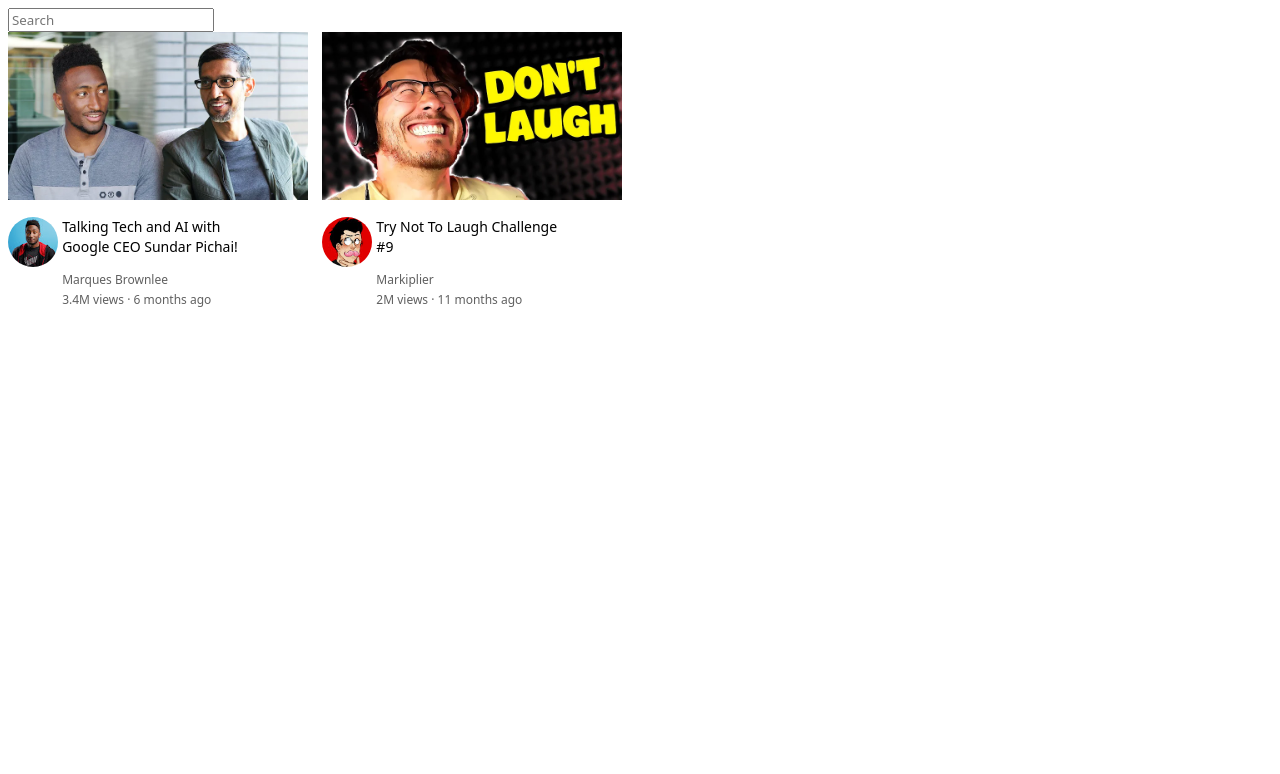
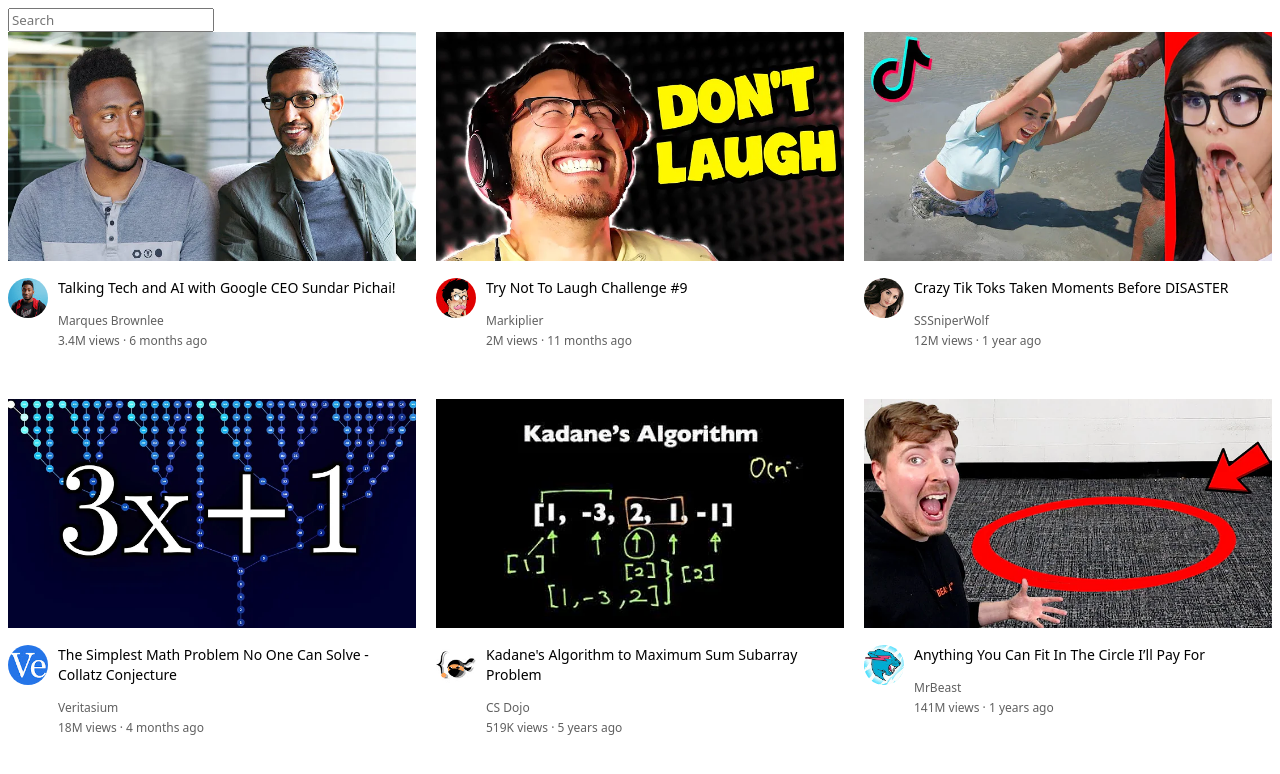
Before and after one commit to Aryan0401/Youtube_Clone, a plain HTML site: page index.html in a window 1280 px wide. Drawn offline with Linux system fonts and the light colour scheme.

Commit message:
Css grid

```diff
--- a/index.html
+++ b/index.html
@@ -10,13 +10,13 @@
 <body>
 
     <input class="search" type="text" placeholder="Search">
-
+<div class="outer-grid">
     <div class="div1">
        <div class="thumbnail-div">
              <img  class="video-thumbnail" src="/PICS/img3.png" alt="">
        </div>
 
-        <div>
+        <div class="video-info-grid">
             <div class="channel-profile">
                 <img class="channel-logo" src="profile/channel-1.jpeg" alt="">
             </div>
@@ -35,7 +35,7 @@
              <img  class="video-thumbnail" src="/PICS/img4.png" alt="">
        </div>
 
-        <div>
+        <div class="video-info-grid">
             <div class="channel-profile">
                 <img class="channel-logo" src="profile/channel-2.jpeg" alt="">
             </div>
@@ -50,5 +50,97 @@
         </div>
     </div>
 
+    <div class="div1">
+       <div class="thumbnail-div">
+             <img  class="video-thumbnail" src="/PICS/pic3.png" alt="">
+       </div>
+
+        <div class="video-info-grid">
+            <div class="channel-profile">
+                <img class="channel-logo" src="profile/channel-3.jpeg" alt="">
+            </div>
+            <div class="video-info">
+                <p class="video-title">
+                    Crazy Tik Toks Taken Moments Before DISASTER
+                </p>
+
+                <p class="video-author">SSSniperWolf</p>
+
+                <p class="video-stats">12M views &middot; 1 year ago</p>
+            </div>
+        </div>
+    </div>
+
+    <div class="div1">
+       <div class="thumbnail-div">
+             <img  class="video-thumbnail" src="/PICS/thumbnail-4.webp" alt="">
+       </div>
+
+        <div class="video-info-grid">
+            <div class="channel-profile">
+                <img class="channel-logo" src="profile/channel-4.jpeg" alt="">
+            </div>
+            <div class="video-info">
+                <p class="video-title">
+
+                    The Simplest Math Problem No One Can Solve - Collatz Conjecture
+                </p>
+
+                <p class="video-author">Veritasium</p>
+
+                <p class="video-stats">18M views &middot; 4 months ago</p>
+            </div>
+        </div>
+    </div>
+
+    <div class="div1">
+       <div class="thumbnail-div">
+             <img  class="video-thumbnail" src="/PICS/thumbnail-5.webp" alt="">
+       </div>
+
+        <div class="video-info-grid">
+            <div class="channel-profile">
+                <img class="channel-logo" src="profile/channel-5.jpeg" alt="">
+            </div>
+            <div class="video-info">
+                <p class="video-title">
+
+
+                    Kadane's Algorithm to Maximum Sum Subarray Problem
+                </p>
+
+                <p class="video-author">CS Dojo</p>
+
+                <p class="video-stats">519K views &middot; 5 years ago</p>
+            </div>
+        </div>
+    </div>
+
+    <div class="div1">
+       <div class="thumbnail-div">
+             <img  class="video-thumbnail" src="/PICS/thumbnail-6.webp" alt="">
+       </div>
+
+        <div class="video-info-grid">
+            <div class="channel-profile">
+                <img class="channel-logo" src="profile/channel-6.jpeg" alt="">
+            </div>
+            <div class="video-info">
+                <p class="video-title">
+
+
+                    Anything You Can Fit In The Circle I’ll Pay For
+                </p>
+
+                <p class="video-author">MrBeast</p>
+
+                <p class="video-stats">141M views &middot; 1 years ago</p>
+            </div>
+        </div>
+    </div>
+
+</div><!--Outer Div-->
+
+
 </body>
 </html>
--- a/style.css
+++ b/style.css
@@ -2,14 +2,9 @@
     font-family: system-ui, -apple-system, BlinkMacSystemFont, 'Segoe UI', Roboto, Oxygen, Ubuntu, Cantarell, 'Open Sans', 'Helvetica Neue', sans-serif;
 }
 .video-thumbnail{
-    width: 300px;
+    width: 100%;
 }
-.div1{
-    width: 300px;
-    display: inline-block;
-    margin-right: 10px;
-    vertical-align: top;
-}
+
 .search{
     display: block;
 }
@@ -37,22 +32,29 @@
     color: rgb(96, 96, 96);
 }
 
+.video-info-grid{
+    display: grid;
+    grid-template-columns: 50px 1fr;
+
+}
+
 .channel-logo{
 
-    border-radius: 300px;
-    width: 50px;
-}
-.channel-profile{
-    display: inline-block;
-    width: 50px;
-    vertical-align: top;
+    border-radius: 50px;
+    height: 40px;
 
 }
-.video-info{
 
-    display: inline-block;
-    width: 200px;
+.outer-grid
+{
+    display: grid;
+    grid-template-columns: 1fr 1fr 1fr;
+    column-gap: 20px;
+    row-gap: 40px;
 }
+
+
+
 .thumbnail-div{
     margin-bottom: 12px;
 }
```
Also changed, not shown: PICS/pic3.png (added), PICS/thumbnail-4.webp (added), PICS/thumbnail-5.webp (added), PICS/thumbnail-6.webp (added), profile/channel-3.jpeg (added), profile/channel-4.jpeg (added), profile/channel-5.jpeg (added), profile/channel-6.jpeg (added), profile/channel-7.jpeg (added), profile/channel-8.jpeg (added), profile/thumbnail-4.webp (added), profile/thumbnail-5.webp (added), profile/thumbnail-6.webp (added), profile/thumbnail-7.webp (added), 1 more files.
